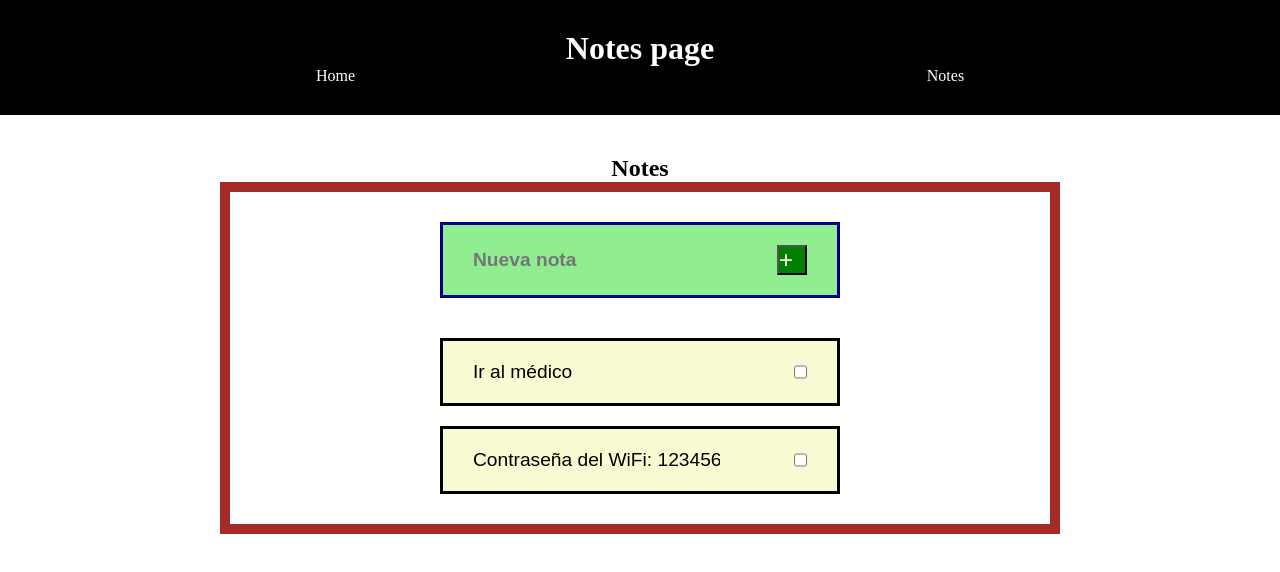
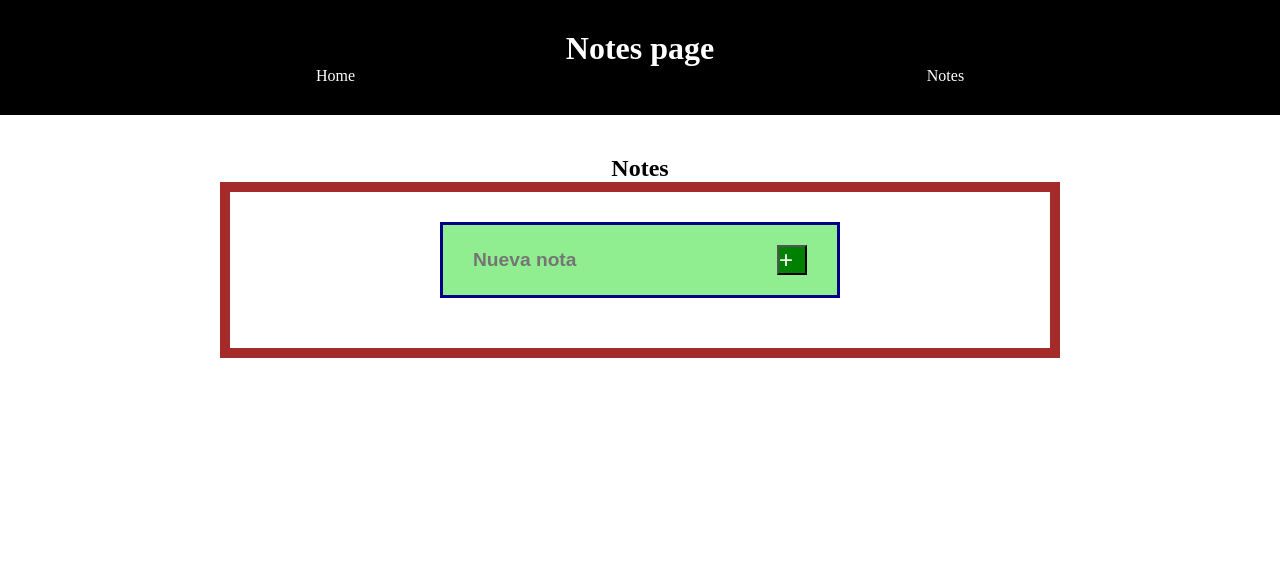
Before and after one commit to aragonaj/NotasAppTutorial, a Vue app: page /notes in a window 1280 px wide. Shown: the top 572 px of the page. Built offline with nearby package versions, Linux system fonts and the light colour scheme.

Commit message:
Actualización del store de las notas

```diff
--- a/src/stores/note.js
+++ b/src/stores/note.js
@@ -2,18 +2,7 @@ import { defineStore } from "pinia";
 import { ref } from "vue";
 
 export const useNoteStore = defineStore("notes", () => {
-    const notes = ref([
-        {
-            id: 1,
-            title: "Ir al médico",
-            marked: false
-        },
-        {
-            id: 2,
-            title: "Contraseña del WiFi: 123456",
-            marked: false
-        }
-    ]);
+    const notes = ref([]);
 
     const createId = () => {
         // fórmula para aleatorizar un número basado en la fecha
@@ -32,4 +21,7 @@ export const useNoteStore = defineStore("notes", () => {
         notes,
         addNote,
     };
-})
+},
+{
+    persist: true
+});
```
